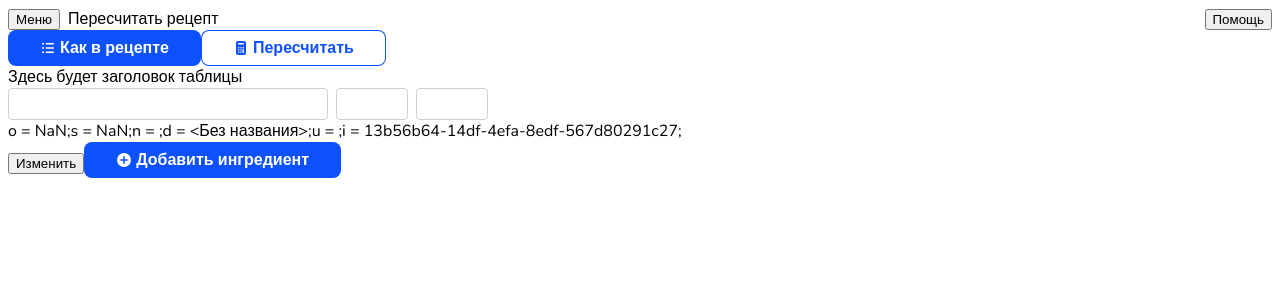
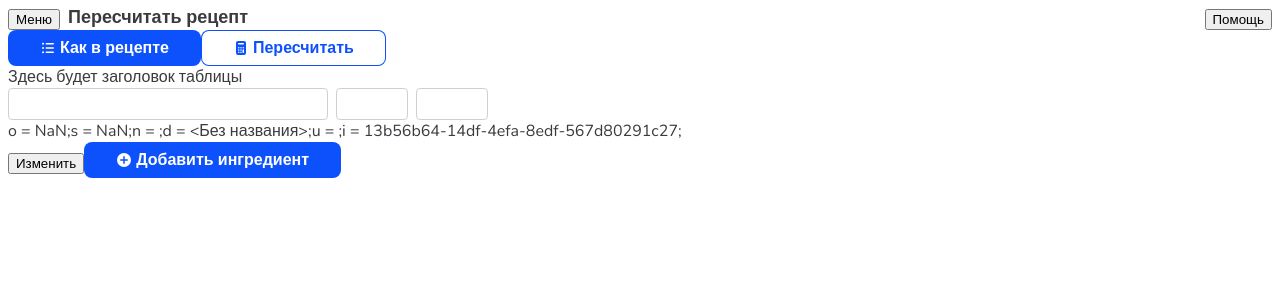
Before and after one commit to stepanzh/Proportio-beta, a Vue app: page / in a window 1280 px wide. Shown: the top 300 px of the page. Built offline with nearby package versions, Linux system fonts and the light colour scheme.

Commit message:
feat(app-nav): font size and color

```diff
--- a/src/assets/base.css
+++ b/src/assets/base.css
@@ -8,6 +8,7 @@
   --red-orange-500: #f93224;
   --shuttle-gray-200: #cecfd3;
   --shuttle-gray-300: #acaeb4;
+  --shuttle-gray-900: #3a3a3f;
   --weight-regular: 400;
   --weight-semibold: 600;
 }
@@ -17,4 +18,5 @@ body {
   font-optical-sizing: auto;
   font-weight: var(--weight-regular);
   font-style: normal;
+  color: var(--shuttle-gray-900);
 }
--- a/src/components/AppNavBar.vue
+++ b/src/components/AppNavBar.vue
@@ -6,7 +6,7 @@
         </div>
 
         <!-- Заголовок -->
-        <span>{{ title }}</span>
+        <span class="app-nav__title">{{ title }}</span>
 
         <!-- Правое меню -->
         <div>
@@ -32,4 +32,9 @@ const props = defineProps({
     grid-template-columns: auto 1fr auto;
     gap: 8px;
 }
+.app-nav__title {
+    font-size: 18px;
+    line-height: 1;
+    font-weight: var(--weight-semibold);
+}
 </style>
```
